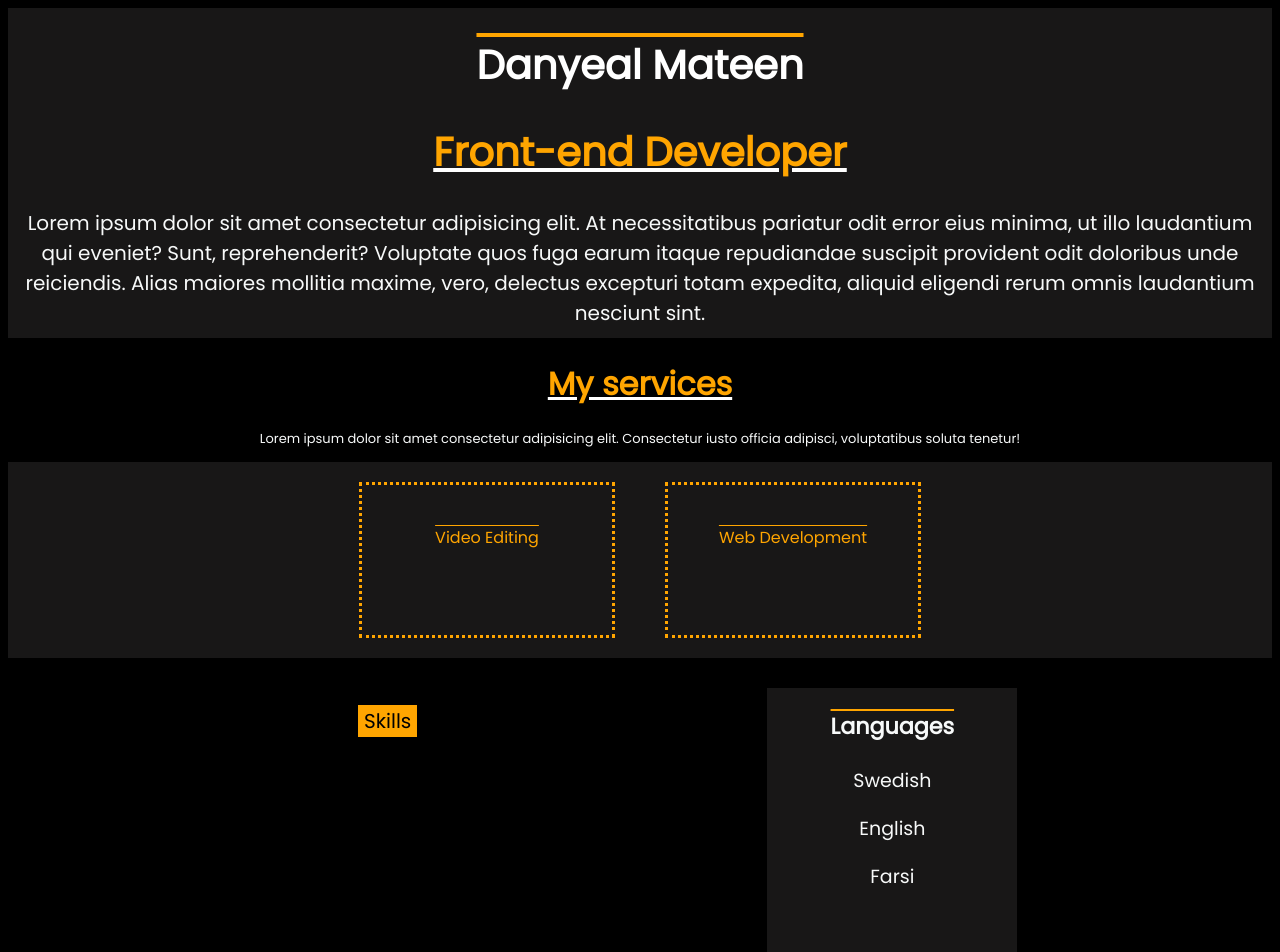
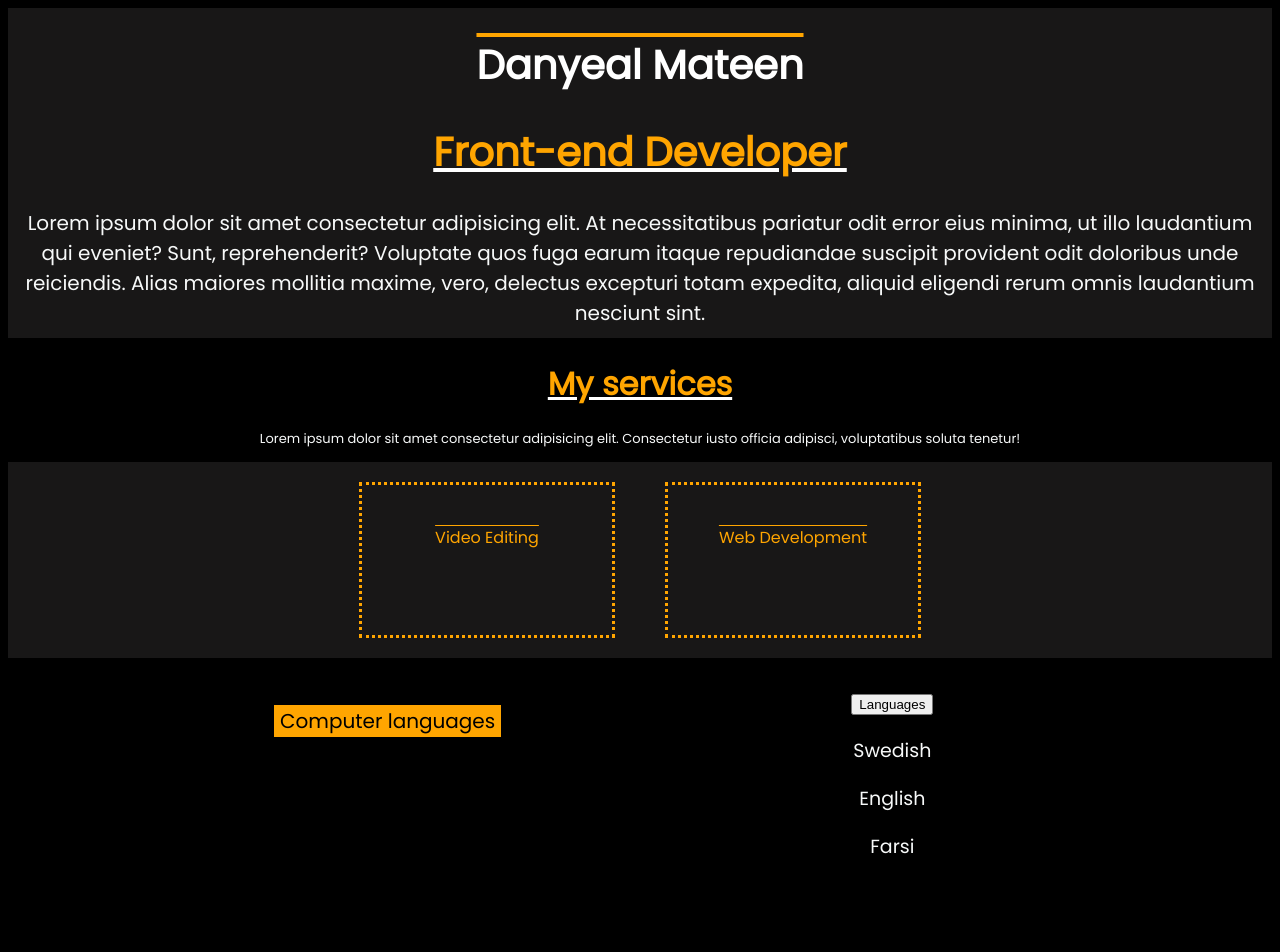
Before and after one commit to danyealmateen/react-portfolio, a React (Create React App) app: page / in a window 1280 px wide. Shown: the top 952 px of the page. After the commit the page ends 861 px from the top, so only its background shows below. Built offline with nearby package versions, Linux system fonts and the light colour scheme; the HTML template or start-up script is replaced by a standard one.

Commit message:
updated skills.css

```diff
--- a/src/components/Skills/Skills.css
+++ b/src/components/Skills/Skills.css
@@ -10,13 +10,11 @@
 .skillBar {
   height: 70px;
   width: 250px;
-  /* background-color: #272525a2; */
 }
 
 .languageBar {
-  height: 300px;
+  height: 70px;
   width: 250px;
-  background-color: #272525a2;
 }
 
 .skillsHeader {
@@ -86,3 +84,27 @@ hr {
   color: orange;
   border: 2px solid white;
 }
+
+#sweGlobe {
+
+}
+
+#engGlobe {
+
+}
+
+#farGlobe {
+
+}
+
+.sweText {
+
+}
+
+.engText {
+
+}
+
+.farText {
+
+}
--- a/src/components/Skills/Skills.jsx
+++ b/src/components/Skills/Skills.jsx
@@ -12,7 +12,7 @@ function Skills() {
     <div className="bars">
       <div className="skillBar">
         <button className="skillsHeader" onClick={handleOpen}>
-          Skills<i className="fa-solid fa-gear" id="gearIcon"></i>
+          Computer languages<i className="fa-solid fa-gear" id="gearIcon"></i>
         </button>
         {open ? (
           <div className="bars">
@@ -27,10 +27,16 @@ function Skills() {
         ) : null}
       </div>
       <div className="languageBar">
-        <h3 className="languagesHeader">Languages</h3>
-        <p>Swedish</p>
-        <p>English</p>
-        <p>Farsi</p>
+        <button>Languages</button>
+        <p>
+          <i class="fa-solid fa-earth-europe" id="sweGlobe"></i> <span className="sweText">Swedish</span>
+        </p>
+        <p>
+          <i class="fa-solid fa-earth-asia" id="engGlobe"></i> <span className="engText">English</span>
+        </p>
+        <p>
+          <i class="fa-solid fa-earth-oceania" id="farGlobe"></i> <span class="farText">Farsi</span>
+        </p>
       </div>
     </div>
   );
```
